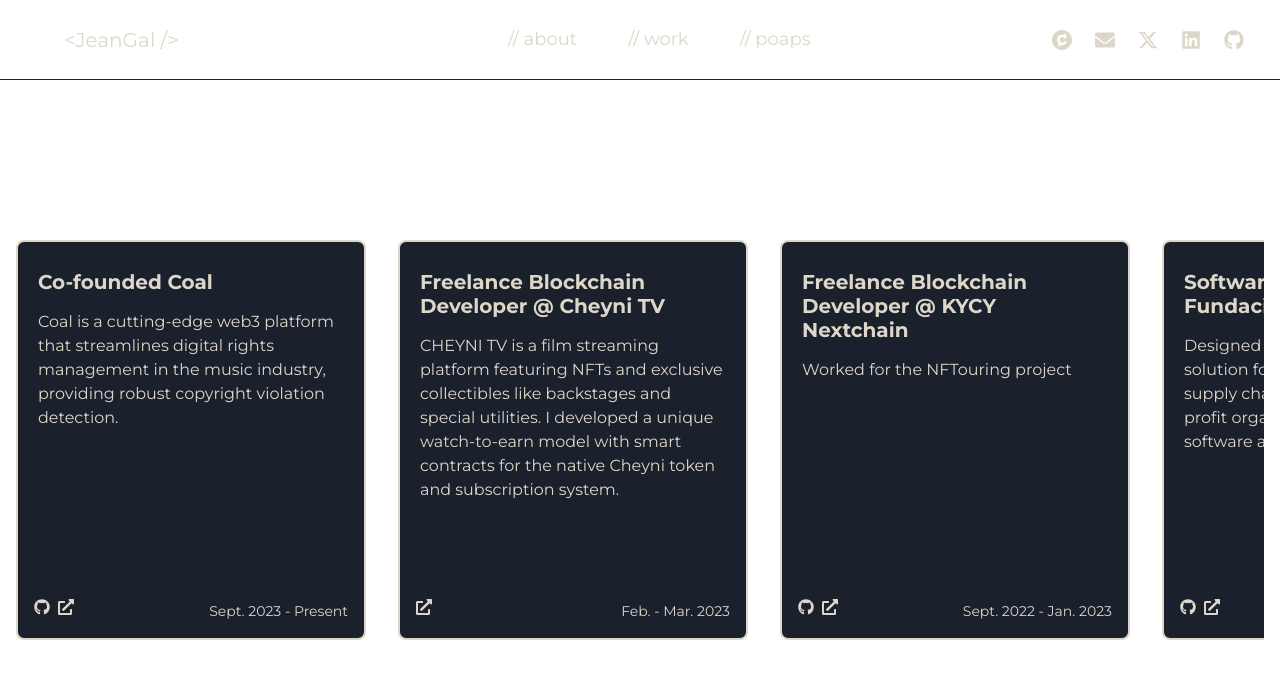
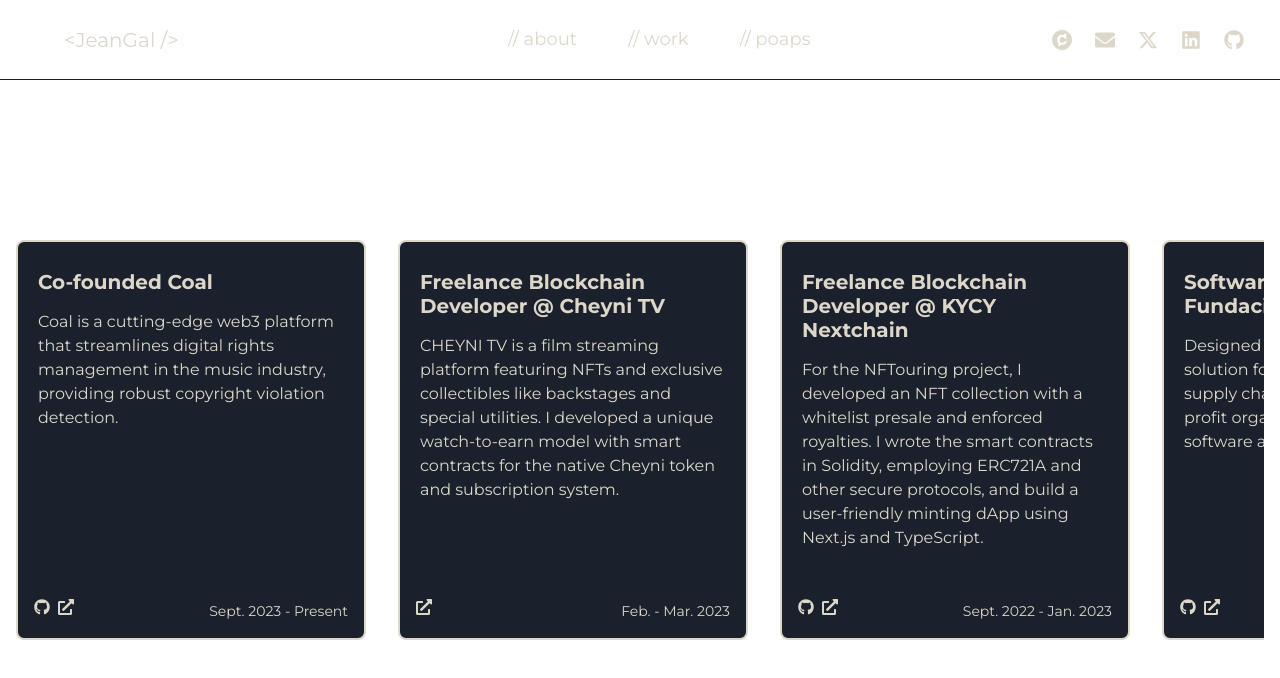
Before and after one commit to Mariussgal/marius_portfolio_website, a Next.js app: page /projects in a window 1280 px wide. Shown: the top 678 px of the page. Built offline with nearby package versions, Linux system fonts and the light colour scheme.

Commit message:
Text and descriptions of projects

```diff
--- a/pages/projects.tsx
+++ b/pages/projects.tsx
@@ -22,7 +22,7 @@ const projects: NextPage = () => {
     {
       name: 'Freelance Blockchain Developer @ KYCY Nextchain',
       date: 'Sept. 2022 - Jan. 2023',
-      description: 'Worked for the NFTouring project',
+      description: 'For the NFTouring project, I developed an NFT collection with a whitelist presale and enforced royalties. I wrote the smart contracts in Solidity, employing ERC721A and other secure protocols, and build a user-friendly minting dApp using Next.js and TypeScript.',
       githubLink: 'https://github.com/jjeangal/nftouring_mint_app',
       projectLink: 'https://nftouring-genesis-mint.vercel.app/'
     },
@@ -34,7 +34,7 @@ const projects: NextPage = () => {
       projectLink: 'https://chankuap.org/'
     },
     {
-      name: 'Co-founded IRIS Startup',
+      name: 'Co-founded the Startup Iris',
       date: 'Feb. 2020 - Nov. 2021',
       description: 'Iris is a decentralized blockchain based news platform, promoting the publication of reliable and fact-checked articles.',
       githubLink: 'https://github.com/The-Iris-Team',
```
